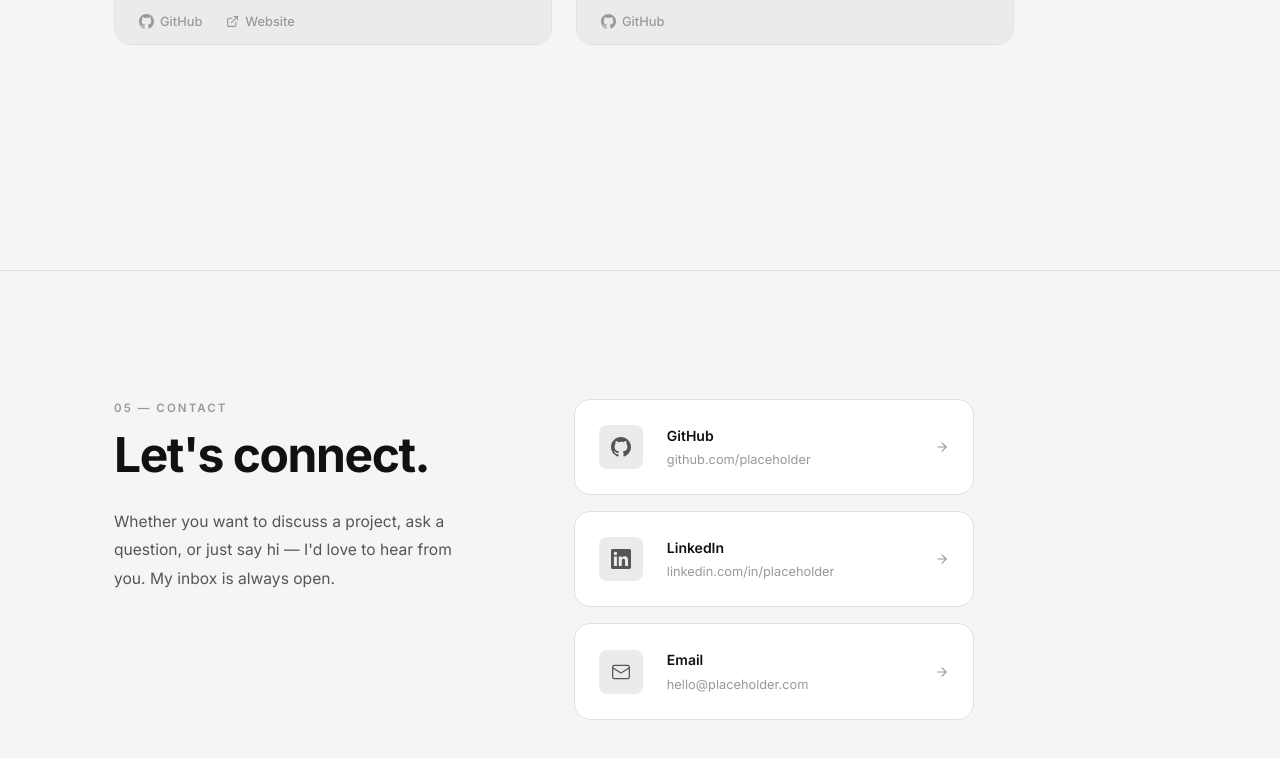
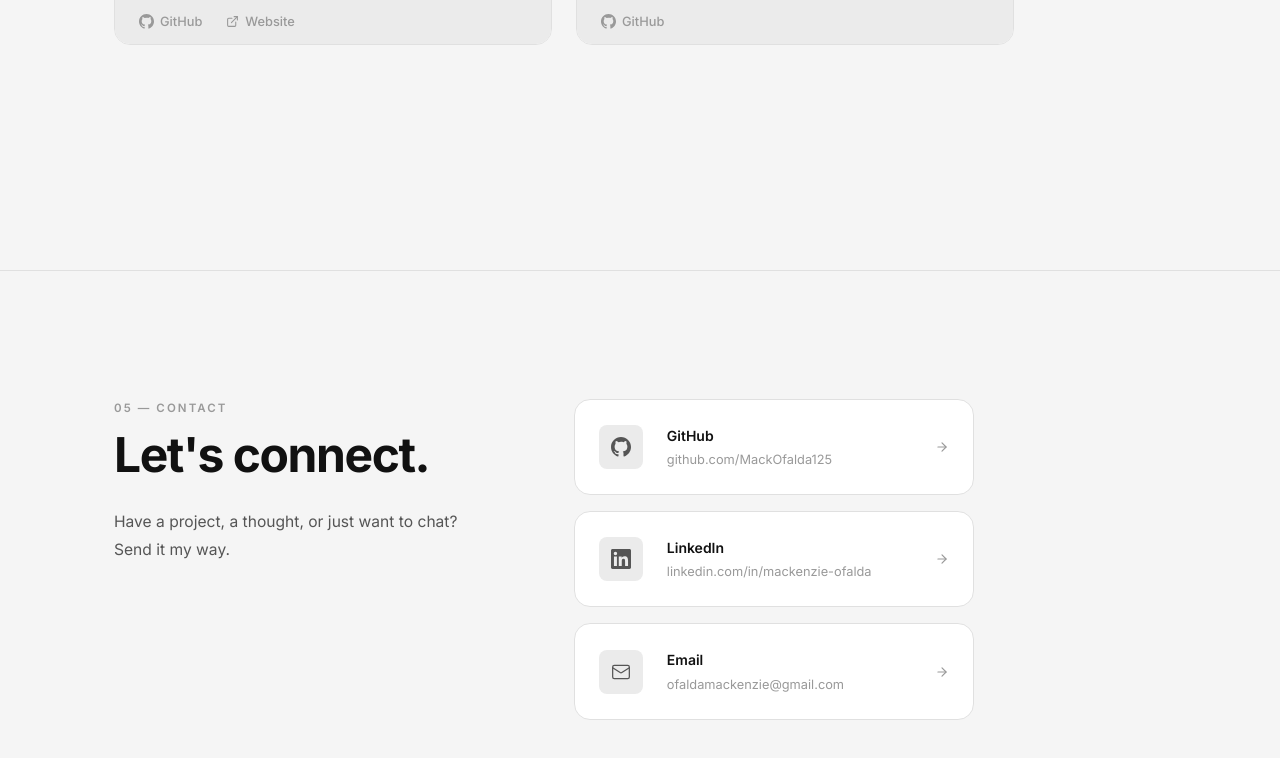
Before and after one commit to MackOfalda125/online-portfolio, a React (Create React App) app: page / in a window 1280 px wide. Shown: the part 3365-4123 px from the top of the page. Built offline with nearby package versions, Linux system fonts and the light colour scheme.

Commit message:
Update contact details and links

```diff
--- a/src/sections/Contact.jsx
+++ b/src/sections/Contact.jsx
@@ -33,22 +33,22 @@ const contactLinks = [
   {
     id: 'github',
     label: 'GitHub',
-    value: 'github.com/placeholder',
-    href: 'https://github.com/placeholder',
+    value: 'github.com/MackOfalda125',
+    href: 'https://github.com/MackOfalda125',
     icon: <GitHubIcon />,
   },
   {
     id: 'linkedin',
     label: 'LinkedIn',
-    value: 'linkedin.com/in/placeholder',
-    href: 'https://linkedin.com/in/placeholder',
+    value: 'linkedin.com/in/mackenzie-ofalda',
+    href: 'https://linkedin.com/in/mackenzie-ofalda',
     icon: <LinkedInIcon />,
   },
   {
     id: 'email',
     label: 'Email',
-    value: 'hello@placeholder.com',
-    href: 'mailto:hello@placeholder.com',
+    value: 'ofaldamackenzie@gmail.com',
+    href: 'mailto:ofaldamackenzie@gmail.com',
     icon: <EmailIcon />,
   },
 ];
@@ -62,8 +62,7 @@ function Contact() {
         <p className="section-label">05 — Contact</p>
         <h2 className="contact__title">Let's connect.</h2>
         <p className="contact__message">
-          Whether you want to discuss a project, ask a question, or just say
-          hi — I'd love to hear from you. My inbox is always open.
+          Have a project, a thought, or just want to chat? Send it my way.
         </p>
       </div>
 
```
